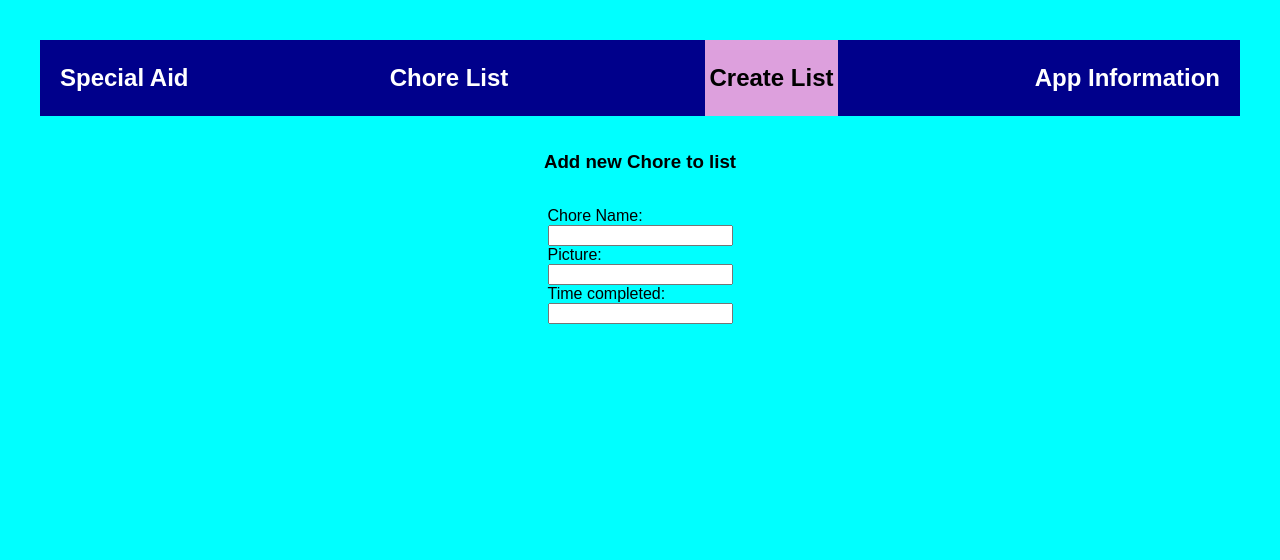
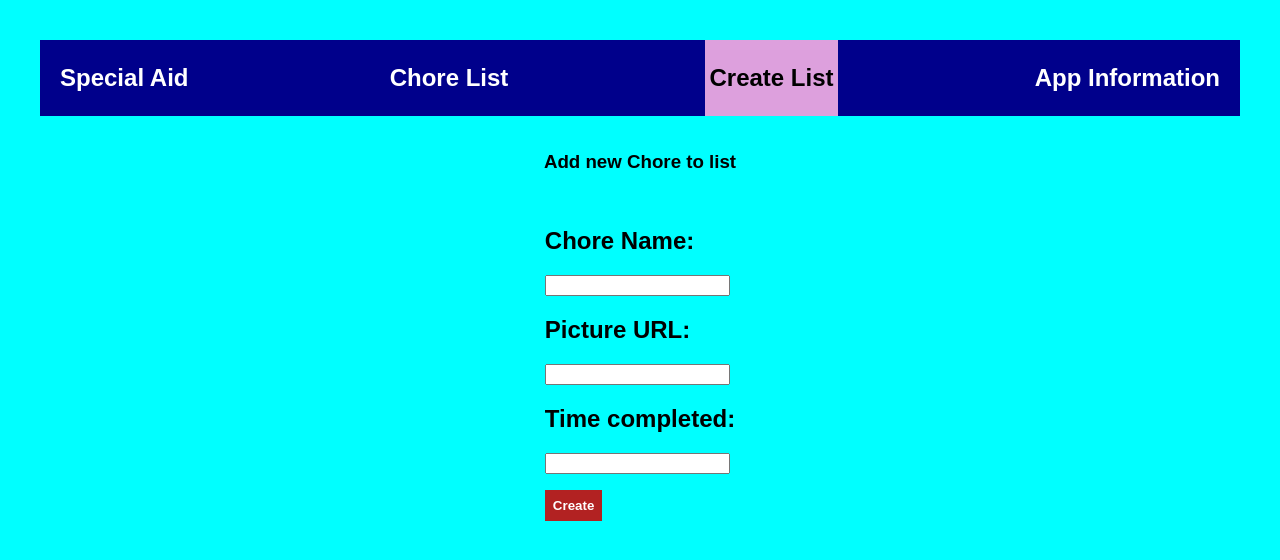
Before and after one commit to JordanKeen20/phase-2-project, a React (Create React App) app in the folder my-app/: page /createlist in a window 1280 px wide. Shown: the top 560 px of the page. Built offline with nearby package versions, Linux system fonts and the light colour scheme.

Commit message:
completed

```diff
--- a/my-app/src/components/NewChores.js
+++ b/my-app/src/components/NewChores.js
@@ -32,14 +32,16 @@ function CreateChore() {
     <section id='form'>
       <h3> Add new Chore to list </h3>
       <form onSubmit={handleSubmittion}>
-        <label htmlFor="name">Chore Name: </label>
+        <label htmlFor="name"><h2> Chore Name: </h2></label>
         <input type= 'text' id= 'name' value={name} onChange={e => setname(e.target.value)}/>
 
-        <label htmlFor="image"> Picture: </label>
+        <label htmlFor="image"><h2> Picture URL: </h2></label>
         <input id="image" value={image} onChange={e => setimage(e.target.value)}/>
 
-        <label htmlFor="time"> Time completed: </label>
+        <label htmlFor="time"><h2> Time completed: </h2></label>
         <input id="time" value={time} onChange={e => settime(e.target.value)}/>
+
+        <button type="submit"> Create </button>
       </form>
     </section>
   )
```
